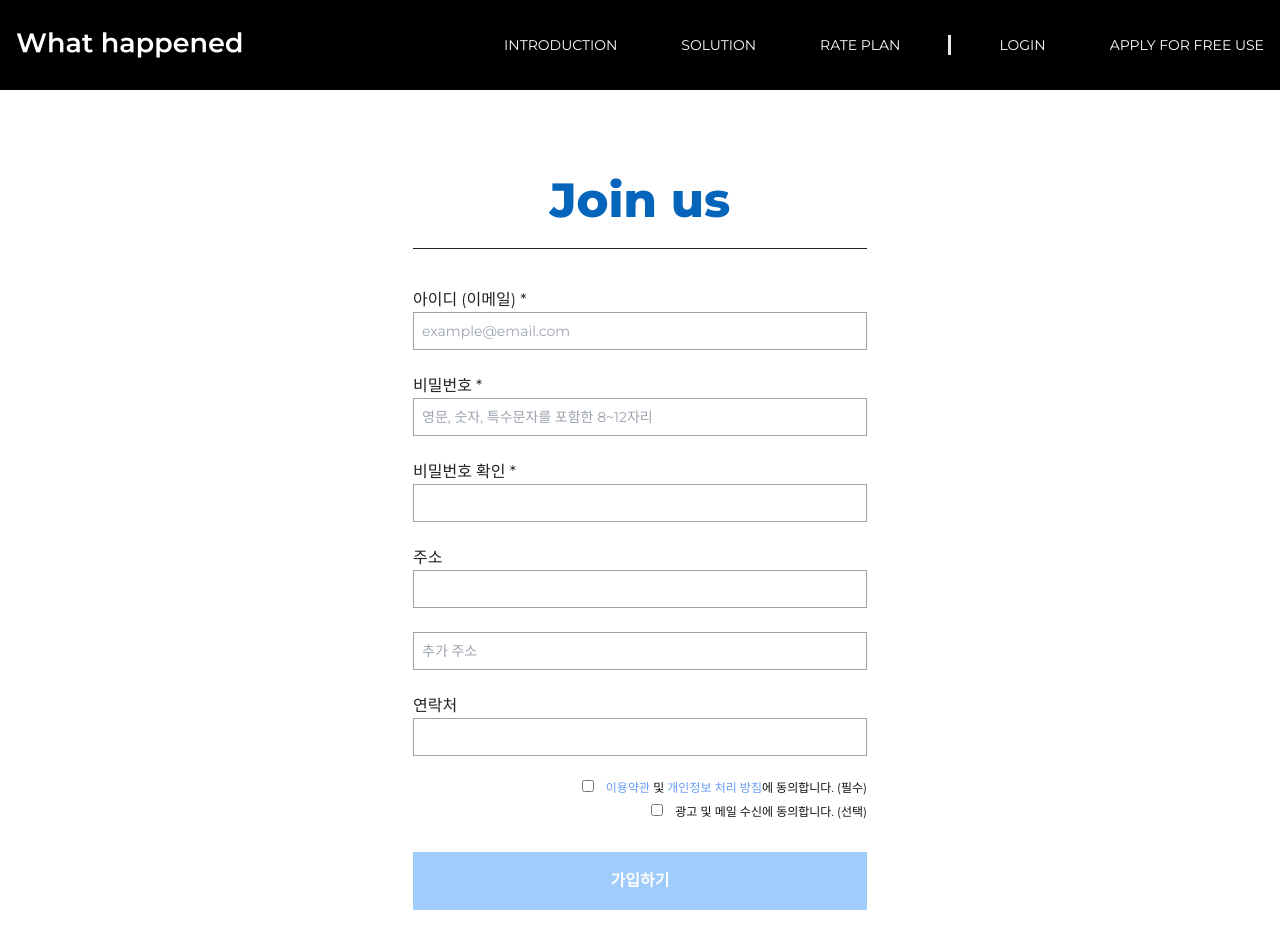
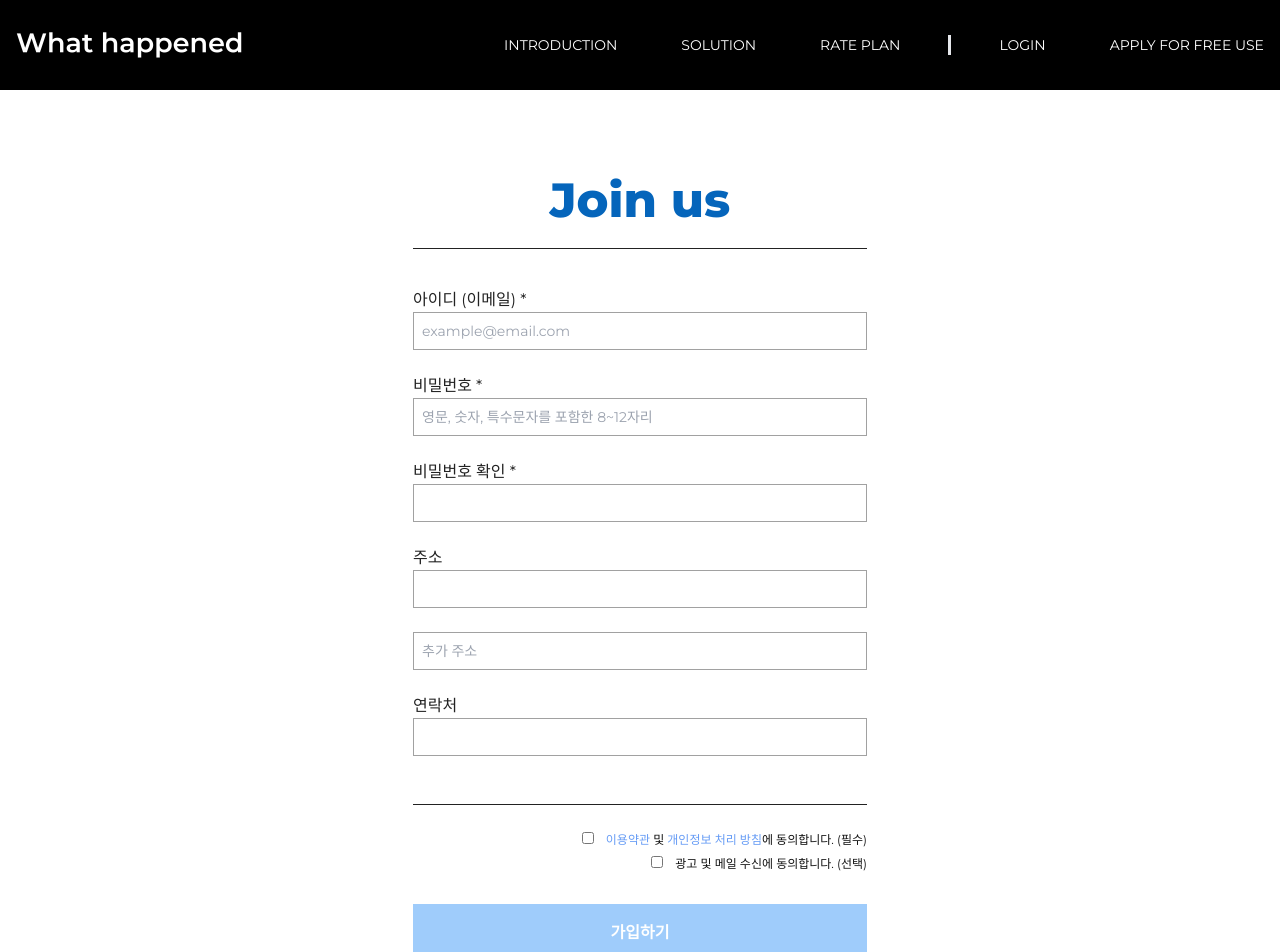
Before and after one commit to tientien1103/what-happened-project, a Next.js app in the folder what-happened-project/: page /register in a window 1280 px wide. Shown: the top 952 px of the page. Built offline with nearby package versions, Linux system fonts and the light colour scheme.

Commit message:
fixbug add hr tag

```diff
--- a/what-happened-project/src/components/form/RegisterForm.jsx
+++ b/what-happened-project/src/components/form/RegisterForm.jsx
@@ -232,6 +232,7 @@ export default function LoginForm() {
       </div>
 
       <div className="space-y-2">
+        <hr className="w-full md:w-[454px] h-4 mt-6 mb-3 border-[#222222]" />
         <div className="flex gap-3 justify-end">
           <input
             type="checkbox"
@@ -277,6 +278,7 @@ export default function LoginForm() {
           </p>
         </div>
       </div>
+
       <input
         disabled={!isValid}
         type="submit"
```
